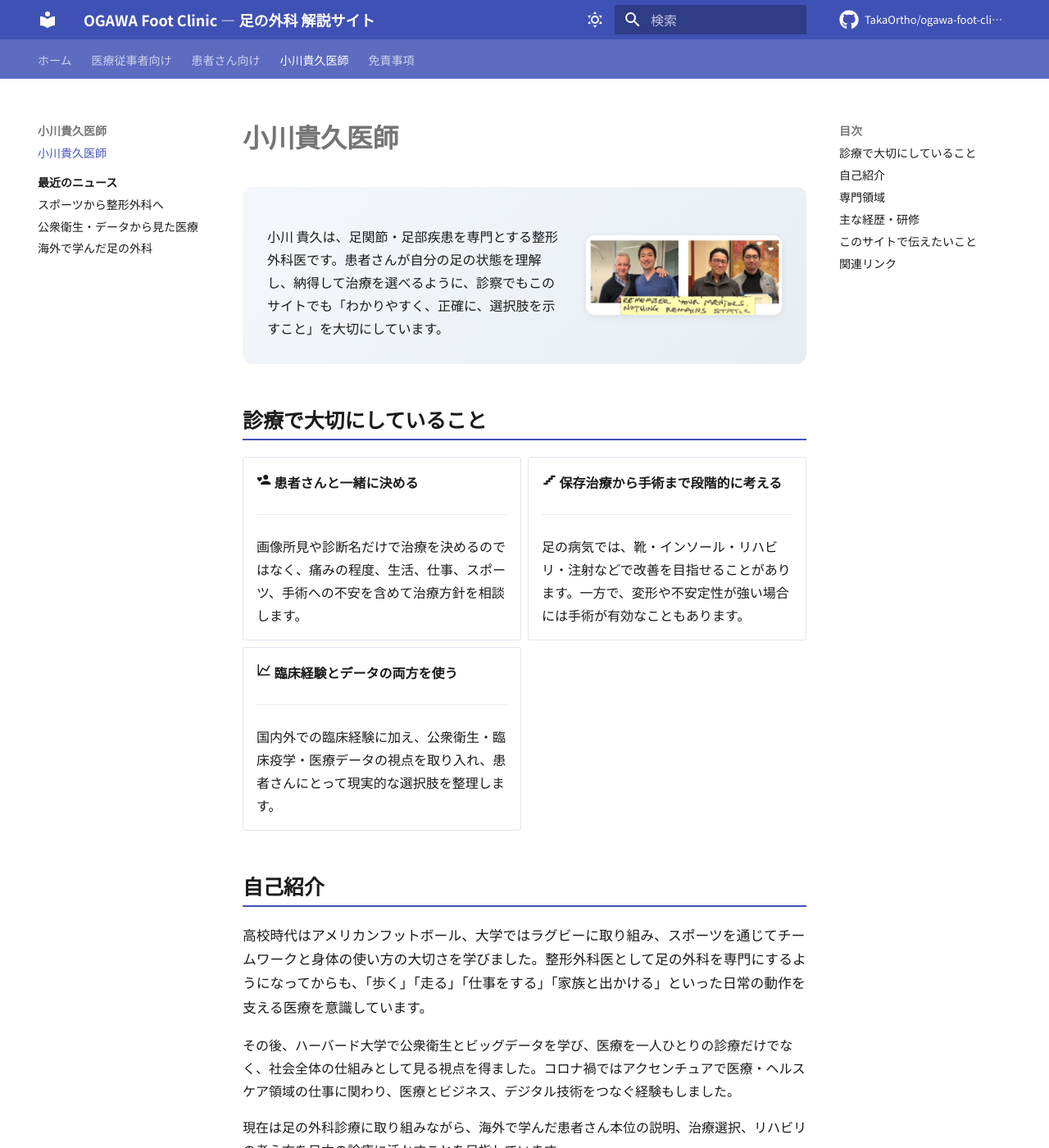
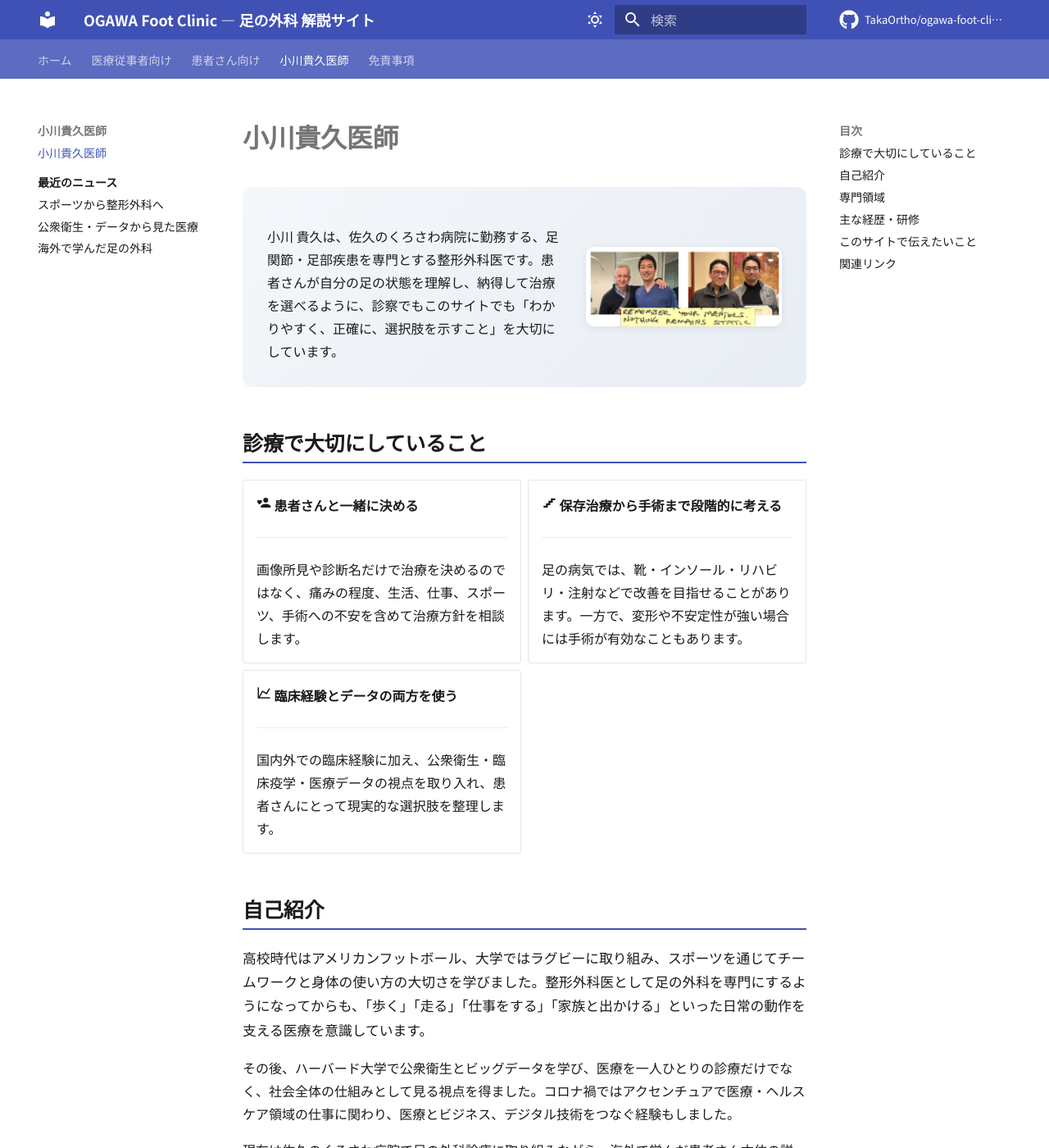
Before and after one commit to TakaOrtho/ogawa-foot-clinic-wiki, an MkDocs documentation site: the page built from docs/about.md, in a window 1280 px wide and 1400 px high. Shown: the whole window at 82% size. Built offline with MkDocs 1.6.1 and Material for MkDocs 9.7.7, drawn with Linux system fonts in a browser that asks for light colours; comment, search, counter and statistics services are not loaded; some of the changed text lies outside the part shown.

Commit message:
Note that Ogawa practices at Kurosawa Hospital in Saku.
Co-authored-by: Cursor <cursoragent@cursor.com>

```diff
--- a/docs/about.md
+++ b/docs/about.md
@@ -3,7 +3,7 @@
 <div class="profile-hero" markdown>
 <div class="profile-hero__copy" markdown>
 
-小川 貴久は、足関節・足部疾患を専門とする整形外科医です。患者さんが自分の足の状態を理解し、納得して治療を選べるように、診察でもこのサイトでも「わかりやすく、正確に、選択肢を示すこと」を大切にしています。
+小川 貴久は、佐久のくろさわ病院に勤務する、足関節・足部疾患を専門とする整形外科医です。患者さんが自分の足の状態を理解し、納得して治療を選べるように、診察でもこのサイトでも「わかりやすく、正確に、選択肢を示すこと」を大切にしています。
 
 </div>
 <figure class="profile-hero__figure">
@@ -38,7 +38,7 @@
 
 その後、ハーバード大学で公衆衛生とビッグデータを学び、医療を一人ひとりの診療だけでなく、社会全体の仕組みとして見る視点を得ました。コロナ禍ではアクセンチュアで医療・ヘルスケア領域の仕事に関わり、医療とビジネス、デジタル技術をつなぐ経験もしました。
 
-現在は足の外科診療に取り組みながら、海外で学んだ患者さん本位の説明、治療選択、リハビリの考え方を日本の診療に活かすことを目指しています。
+現在は佐久のくろさわ病院で足の外科診療に取り組みながら、海外で学んだ患者さん本位の説明、治療選択、リハビリの考え方を日本の診療に活かすことを目指しています。
 
 ## 専門領域
 
```
Also changed, not shown: docs/index.md (+1 -1 lines).
